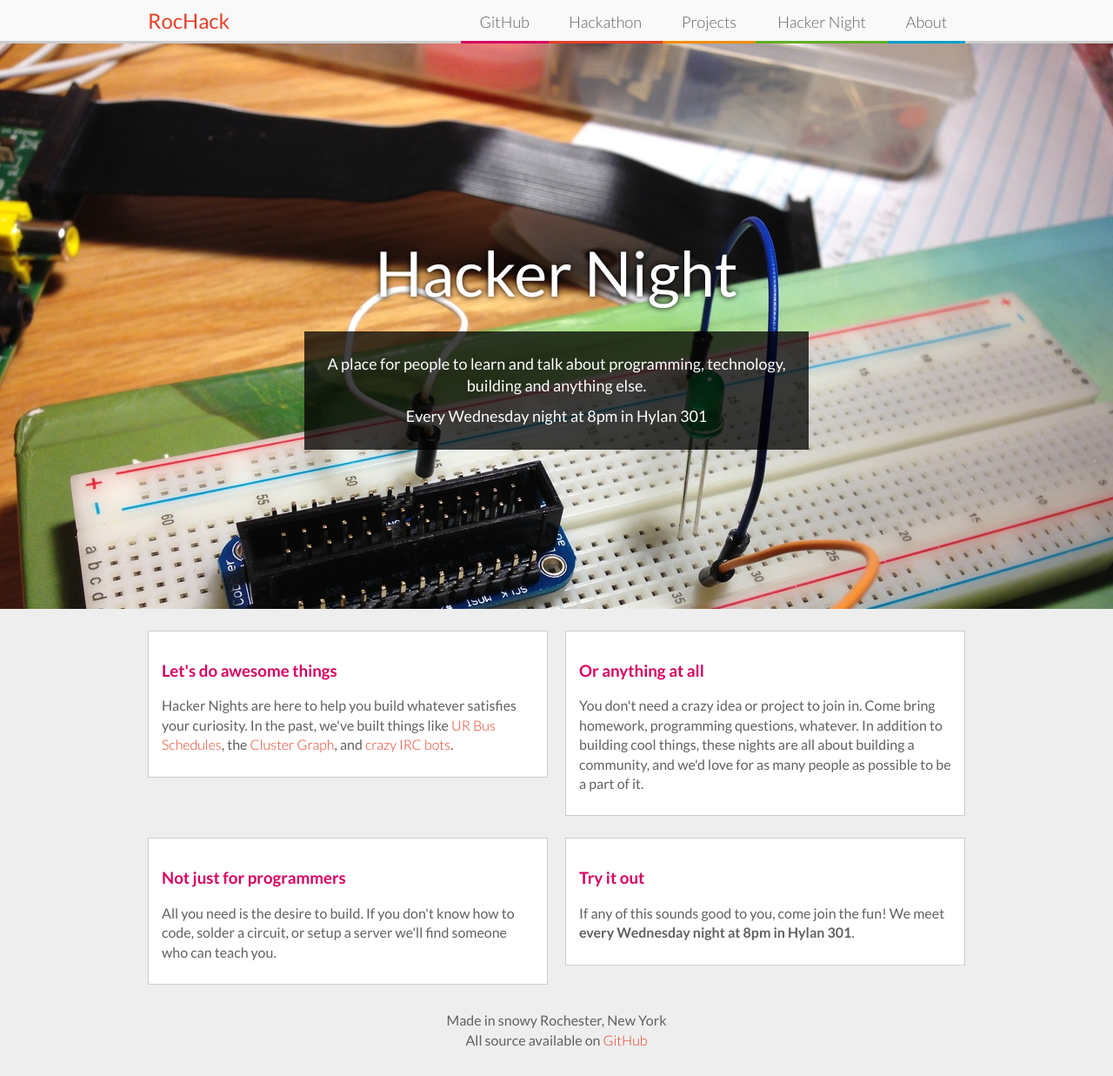
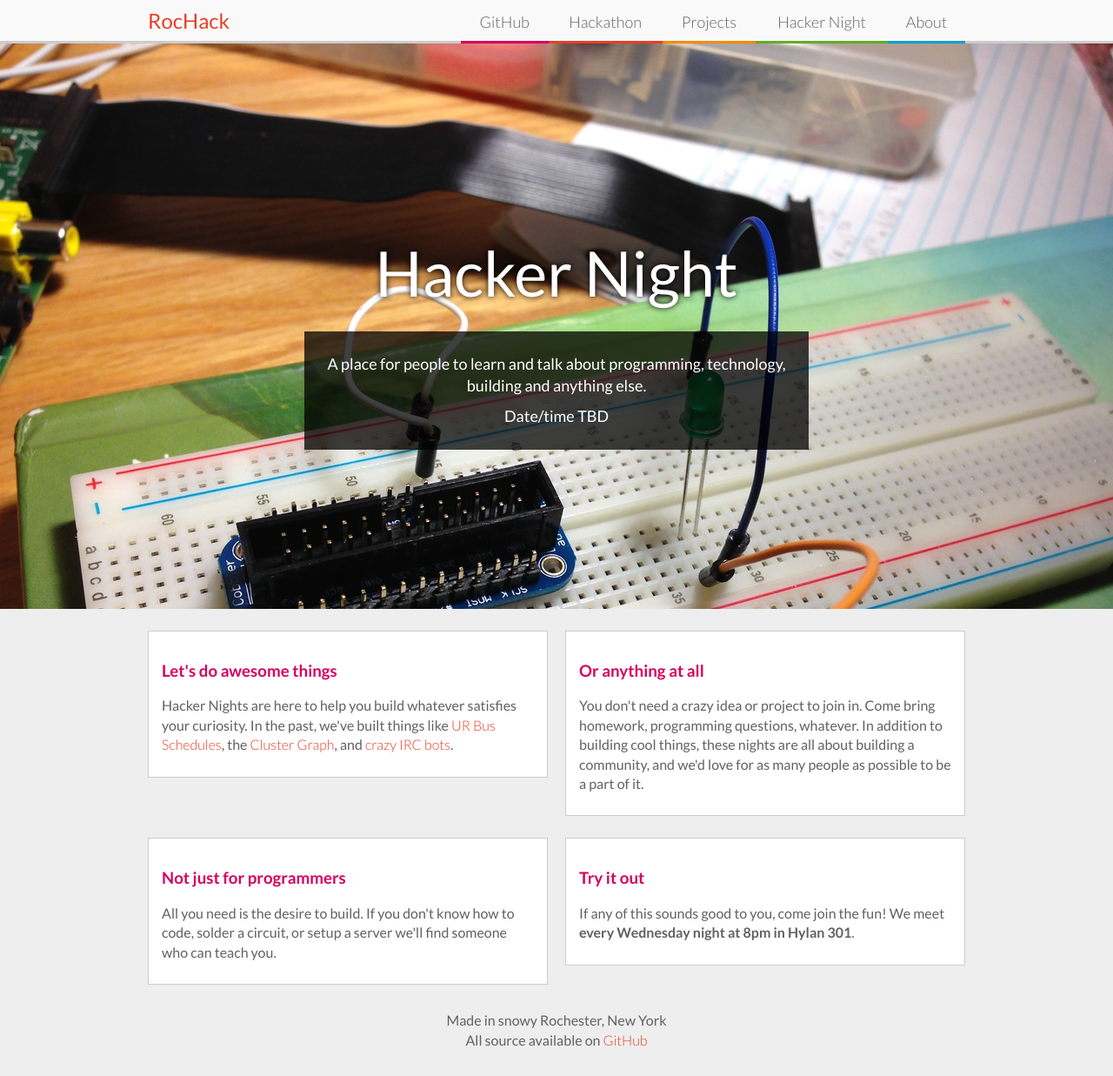
Before and after one commit to RocHack/rochack.org, a Jekyll site: the page built from hacker_night.html, in a window 1280 px wide. Shown: the whole page at 87% size. Built offline with Jekyll 4.4.1, drawn with Linux system fonts in a browser that asks for light colours.

Commit message:
Removing old hacker night time

```diff
--- a/hacker_night.html
+++ b/hacker_night.html
@@ -8,7 +8,7 @@ title: Hacker Night
             <h1>Hacker Night</h1>
             <div class="about">
                 <p>A place for people to learn and talk about programming, technology, building and anything else.</p>
-                <p>Every Wednesday night at 8pm in Hylan 301</p>
+                <p>Date/time TBD</p>
             </div>
         </div>
     </div>
```
